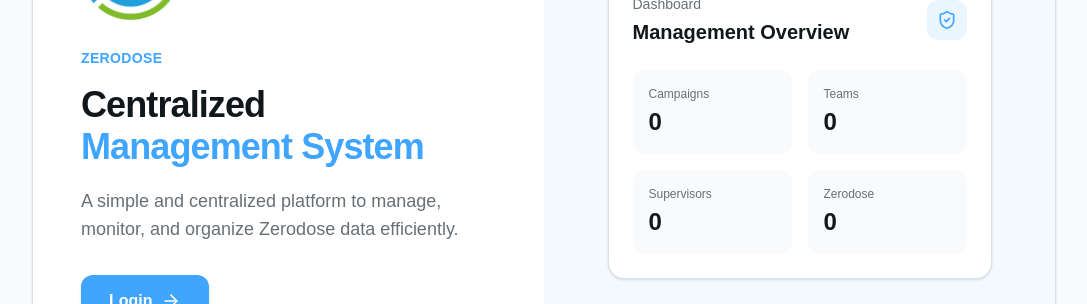
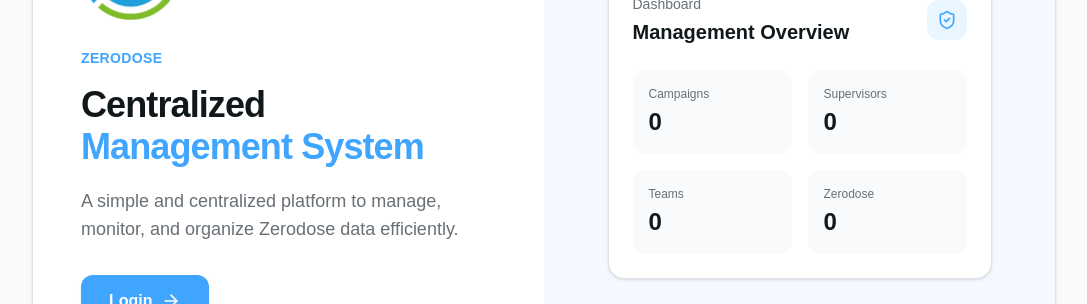
Before and after one commit to zerodose/zerodoseweb, a Next.js app: page / in a window 1280 px wide. Shown: the part 254-558 px from the top of the page, without its empty margins (96-1183 px from the left). Built offline with nearby package versions, Linux system fonts and the light colour scheme; no server answers.

Commit message:
login console remove

```diff
--- a/src/app/auth/login/page.js
+++ b/src/app/auth/login/page.js
@@ -136,11 +136,11 @@ export default function LoginPage() {
       // Router will replace the page.
       router.replace(route);
     } catch (error) {
-      console.error("Login error:", error);
+      // console.error("Login error:", error);
 
       const message =
-        error?.response?.data?.message || "Invalid mobile number or password.";
-
+        // error?.response?.data?.message || "Invalid mobile number or password.";
+        error?.response?.data?.message || "Login failed. Please try again.";
       // Show toast
       toast.error("Login failed", {
         description: message,
--- a/src/app/page.js
+++ b/src/app/page.js
@@ -114,21 +114,20 @@ export default function Home() {
                       </p>
                     </div>
 
+                    {/* Supervisors */}
+                    <div className="bg-surface rounded-xl p-4">
+                      <p className="text-text-secondary text-xs">Supervisors</p>
+
+                      <p className="text-text mt-1 text-2xl font-bold">
+                        {counts.supervisors}
+                      </p>
+                    </div>
                     {/* Teams */}
                     <div className="bg-surface rounded-xl p-4">
                       <p className="text-text-secondary text-xs">Teams</p>
 
                       <p className="text-text mt-1 text-2xl font-bold">
                         {counts.teams}
-                      </p>
-                    </div>
-
-                    {/* Supervisors */}
-                    <div className="bg-surface rounded-xl p-4">
-                      <p className="text-text-secondary text-xs">Supervisors</p>
-
-                      <p className="text-text mt-1 text-2xl font-bold">
-                        {counts.supervisors}
                       </p>
                     </div>
 
```
